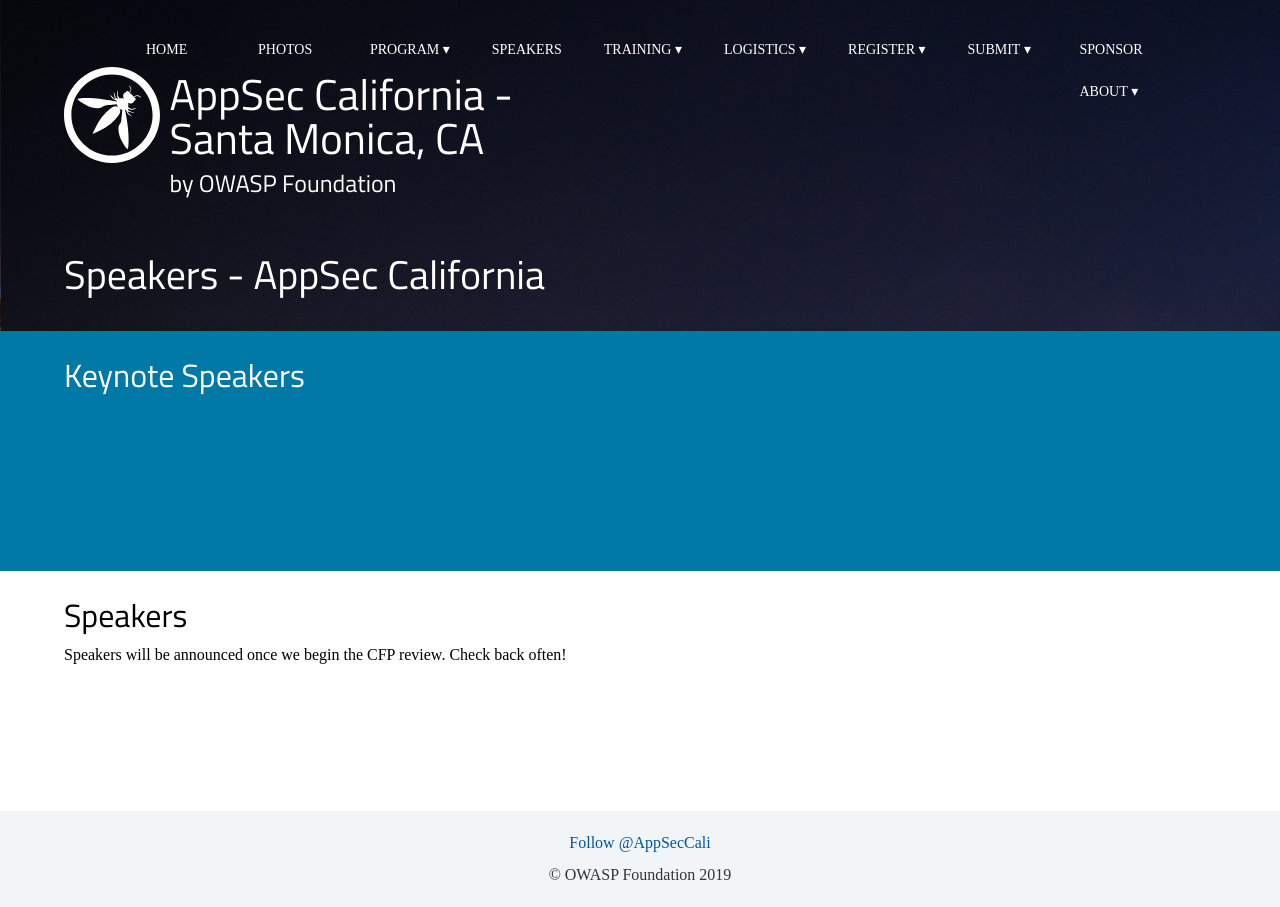
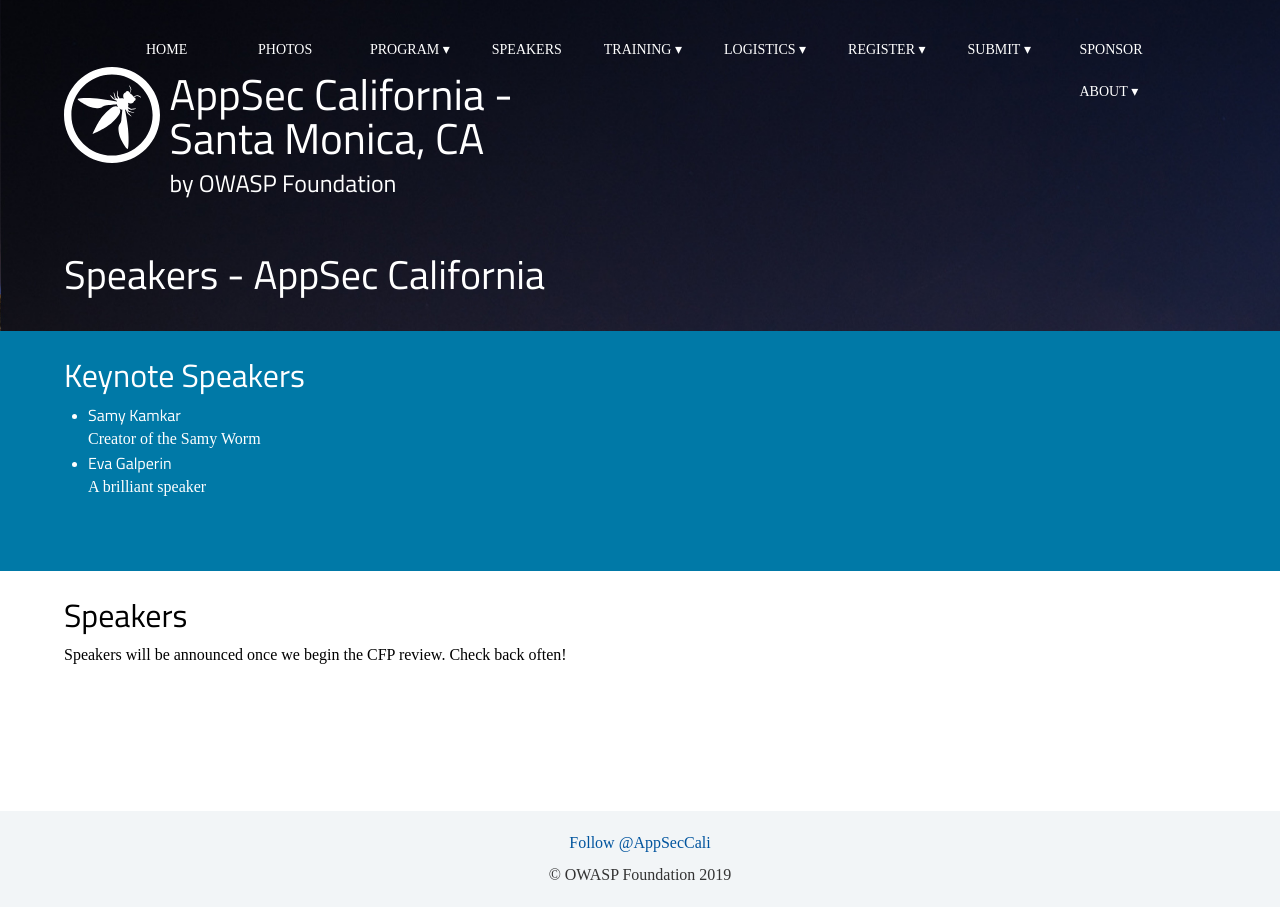
Before and after one commit to OWASP/2020-appseccalifornia, a Jekyll site: the page built from speakers/index.html, in a window 1280 px wide. Built offline with Jekyll 4.4.1, drawn with Linux system fonts in a browser that asks for light colours; some web fonts are replaced; comment, search, counter and statistics services are not loaded; grey boxes are pictures that could not be loaded.

Commit message:
adding speaker photo placeholders

```diff
--- a/speakers/index.html
+++ b/speakers/index.html
@@ -7,6 +7,19 @@
 
 <section class="inverse">
 <h2>Keynote Speakers</h2>
+         <ul>
+         <li>
+        	<div style="background-image: url(../assets/images/team/owasp_logo.png)"></div>
+                <h4>Samy Kamkar</h4>
+                <span class="role">Creator of the Samy Worm</span>
+        </li>
+	<li>
+		<div style="background-image: url(../assets/images/team/owasp_logo.png)"></div>
+		<h4>Eva Galperin</h4>
+		<span class="role">A brilliant speaker</span>
+	</li>
+</ul>
+
 </section>
 
 <section>
```
